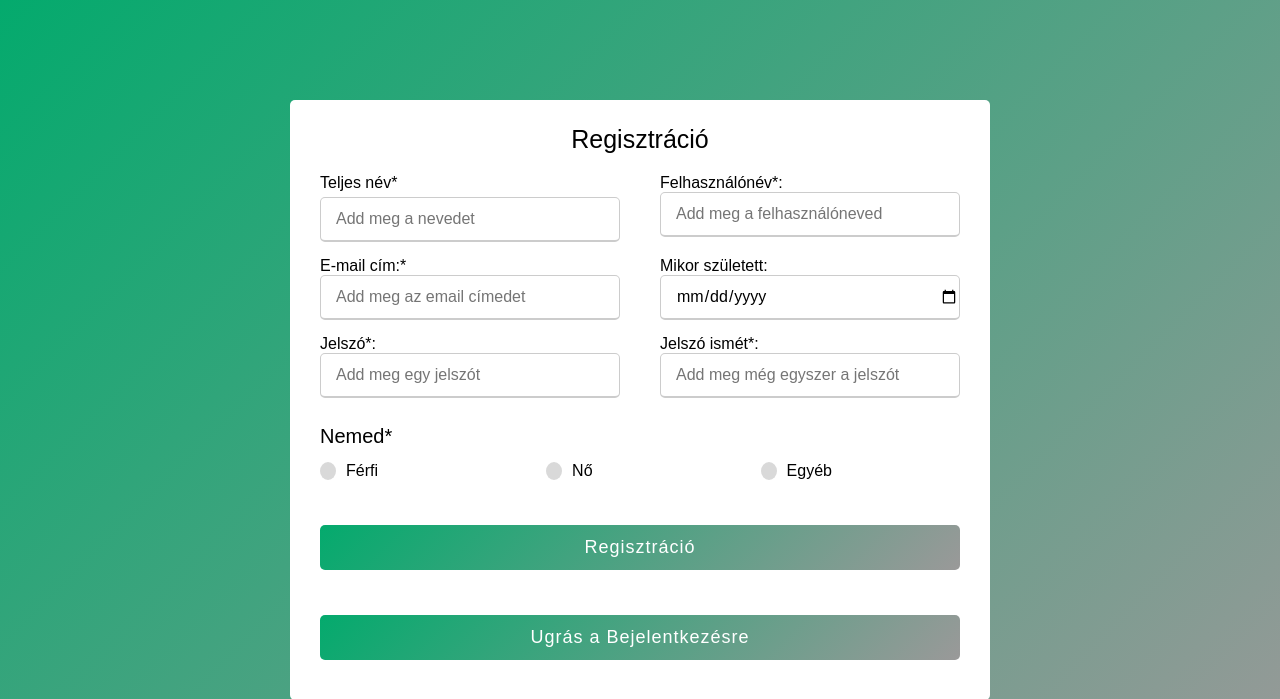
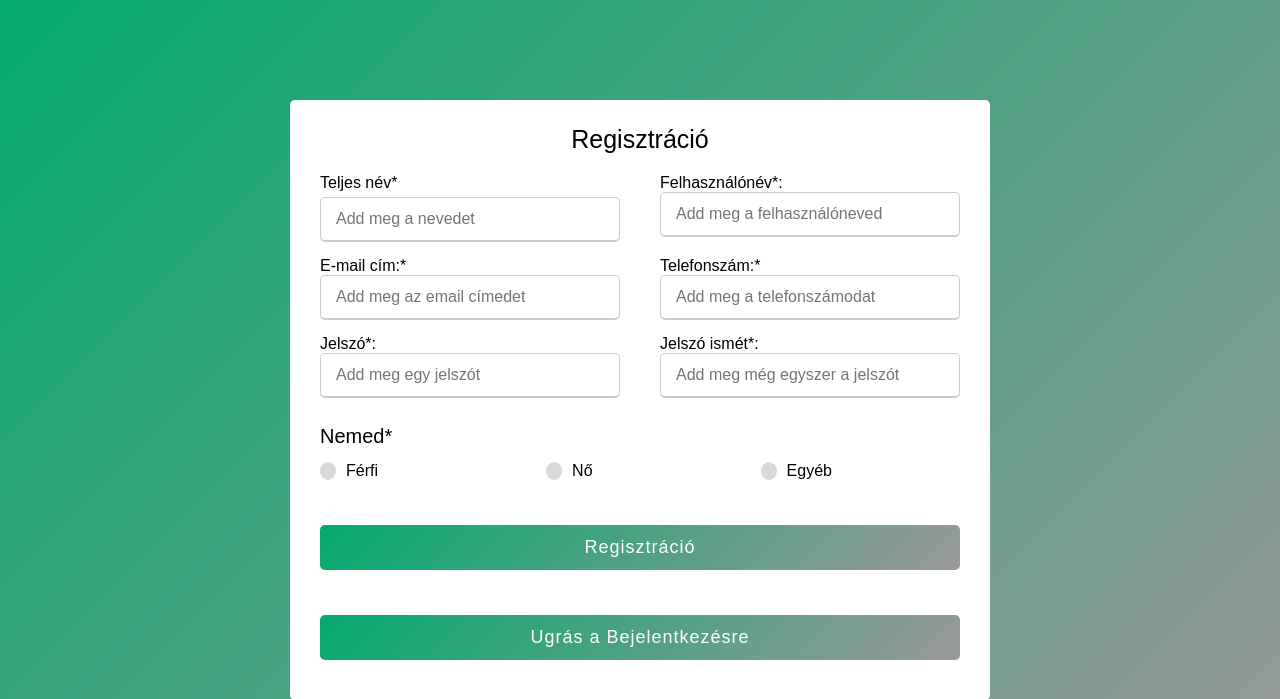
Before and after one commit to FejerGeri44/webterv2023, a PHP site: page /HTMLfajlok/Regisztracio.php in a window 1280 px wide. Shown: the top 699 px of the page. Run offline with PHP 8.4, Linux system fonts and the light colour scheme.

Commit message:
kód javitas

```diff
--- a/HTMLfajlok/Bejelentkezes.php
+++ b/HTMLfajlok/Bejelentkezes.php
@@ -17,10 +17,6 @@
                 <input type="text" id="username-label" placeholder="Add meg a felhasználóneved" required>
             </div>
             <div class="input-box">
-                <label for="email-label">E-mail cím:<span class="required">*</span>:</label>
-                <input type="email" name="email" id="email-label" placeholder="valaki@pelda.com">
-            </div>
-            <div class="input-box">
                 <label for="password-label">Jelszó<span class="required">*</span>:</label>
                 <input type="password" name="password" id="password-label" placeholder="Add meg egy jelszót" required>
             </div>
--- a/HTMLfajlok/Filmertekelo.php
+++ b/HTMLfajlok/Filmertekelo.php
@@ -3,7 +3,7 @@
 <head>
     <meta charset="UTF-8">
     <title>Filmek</title>
-    <link rel="stylesheet" href="../public/CSSfajlok/altalanos.css">
+    <link rel="stylesheet" href="CSSfajlok/altalanos.css">
     <link rel="icon" href="favicon.webp">
 </head>
 <body>
--- a/HTMLfajlok/Regisztracio.php
+++ b/HTMLfajlok/Regisztracio.php
@@ -10,33 +10,33 @@
 <body>
 <div class="container">
     <div class="title">Regisztráció</div>
-    <form action="index.php?view=1oldal" method="post">
+    <form action="index.php?view=Bejelentkezes" method="post">
         <div class="user-details">
             <div class="input-box">
                 <span class="details">Teljes név*</span>
                 <label>
-                    <input type="text" placeholder="Add meg a nevedet" required>
+                    <input type="text" placeholder="Add meg a nevedet" name="name" required>
                 </label>
             </div>
 
             <div class="input-box">
                 <label for="username-label">Felhasználónév<span class="required">*</span>:</label>
-                <input type="text" id="username-label" placeholder="Add meg a felhasználóneved" required>
+                <input type="text" id="username-label" name="username" placeholder="Add meg a felhasználóneved" required>
             </div>
 
             <div class="input-box">
                 <label for="email-label">E-mail cím:<span class="required">*</span></label>
-                <input type="email" id="email-label" placeholder="Add meg az email címedet" required>
+                <input type="email" id="email-label" name="email" placeholder="Add meg az email címedet" required>
             </div>
 
             <div class="input-box">
-                <label for="year-of-birth-label">Mikor született:</label>
-                    <input type="date" id="year-of-birth-label" required>
+                <label for="number-label">Telefonszám:<span class="required">*</span></label>
+                <input type="tel" id="number-label" name="number" placeholder="Add meg a telefonszámodat" required>
             </div>
 
             <div class="input-box">
                 <label for="password-label">Jelszó<span class="required">*</span>:</label>
-                <input type="password" id="password-label" placeholder="Add meg egy jelszót" required>
+                <input type="password" id="password-label" name="password" placeholder="Add meg egy jelszót" required>
             </div>
 
             <div class="input-box">
@@ -45,11 +45,10 @@
             </div>
         </div>
 
-
         <div class="gender-details">
-            <input type="radio" name="gender" id="dot-1">
-            <input type="radio" name="gender" id="dot-2">
-            <input type="radio" name="gender" id="dot-3">
+            <input type="radio" name="gender" id="dot-1" value="f">
+            <input type="radio" name="gender" id="dot-2" value="n">
+            <input type="radio" name="gender" id="dot-3" value="o">
             <span class="gender-title">Nemed*</span>
             <div class="category">
                 <label for="dot-1">
```
Also changed, not shown: public/CSSfajlok/altalanos.css (line endings or trailing spaces).
